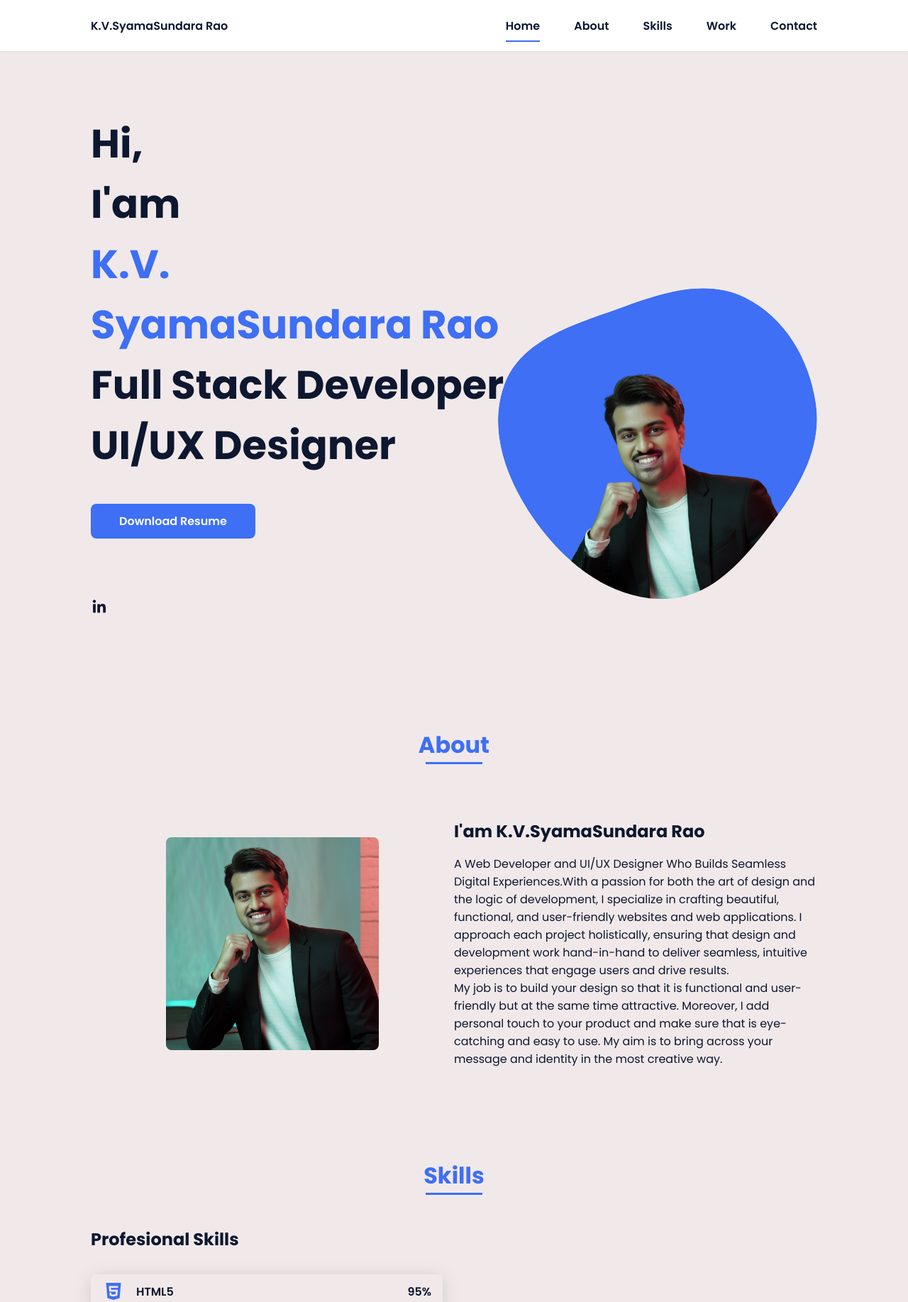
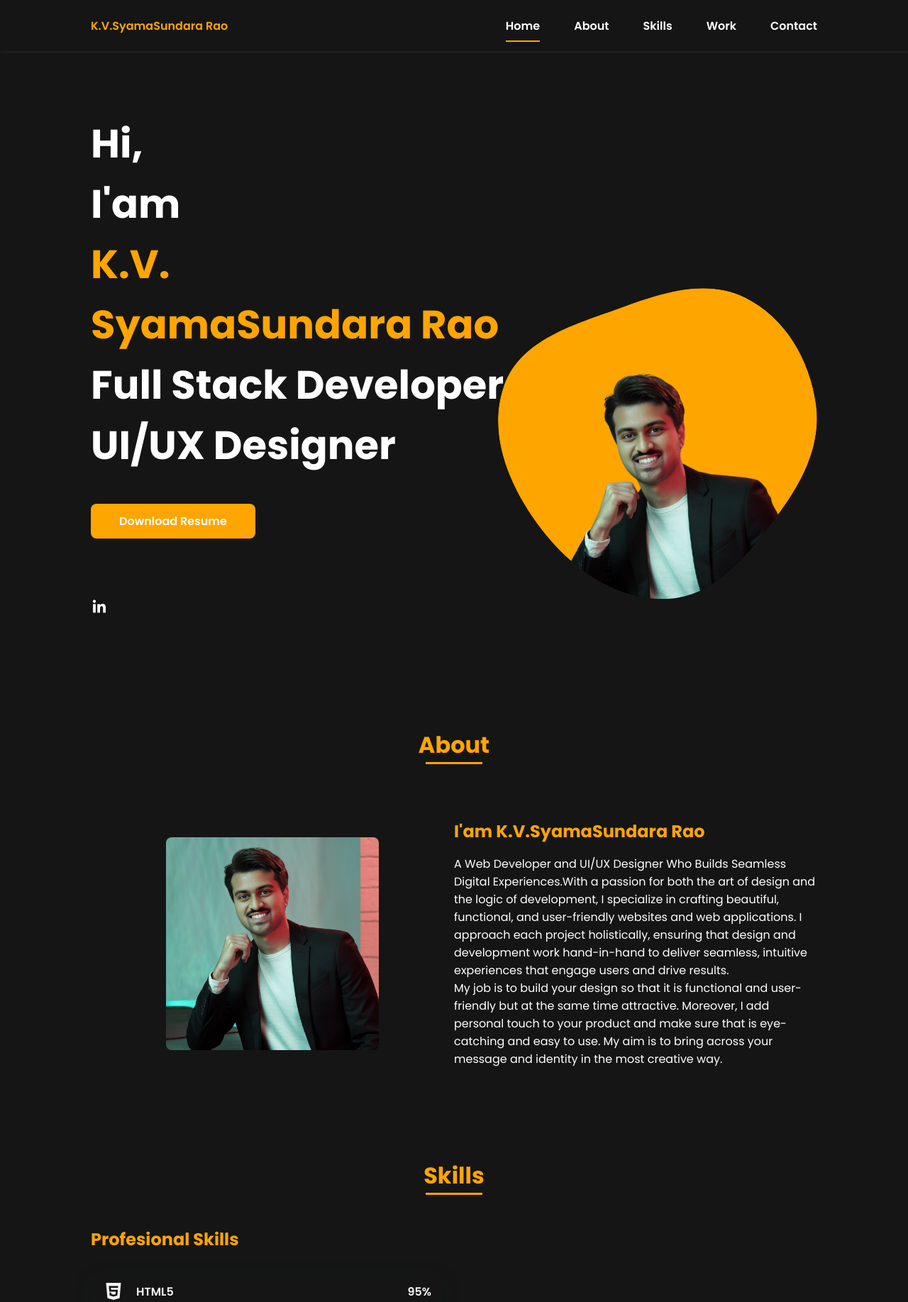
Before and after one commit to SyamSundarKV/portfolio-basic, a plain HTML site: page index.html in a window 1280 px wide. Shown: the top 1835 px of the page at 71% size. Drawn offline with nearby package versions, Linux system fonts and the light colour scheme.

Commit message:
Update styles.css

```diff
--- a/styles.css
+++ b/styles.css
@@ -8,8 +8,8 @@
   /*Purple 260 - Red 355 - Blue 224 - Pink 340*/
   /* HSL color mode */
   --hue-color: 224;
-  --first-color: hsl(var(--hue-color), 89%, 60%);
-  --second-color: hsl(var(--hue-color), 56%, 12%);
+  --first-color: orange;
+  --second-color: white;
   /*===== Fuente y tipografia =====*/
   --body-font: "Poppins", sans-serif;
   --big-font-size: 2rem;
@@ -48,7 +48,7 @@ body {
   font-family: var(--body-font);
   font-size: var(--normal-font-size);
   color: var(--second-color);
-  background-color: #f1e9e9;
+  background-color: #151515;
 }
 
 h1, h2, p {
@@ -75,7 +75,7 @@ img {
 .section-title {
   position: relative;
   font-size: var(--h2-font-size);
-  color: var(--first-color);
+  color: orange;
   margin-top: var(--mb-2);
   margin-bottom: var(--mb-4);
   text-align: center;
@@ -89,7 +89,7 @@ img {
   right: 0;
   margin: auto;
   top: 2rem;
-  background-color: var(--first-color);
+  background-color: orange;
 }
 
 .section {
@@ -111,7 +111,7 @@ img {
   top: 0;
   left: 0;
   z-index: var(--z-fixed);
-  background-color: #fff;
+  background-color: #151515;
   box-shadow: 0 1px 4px rgba(146, 161, 176, 0.15);
 }
 
@@ -131,19 +131,22 @@ img {
     width: 80%;
     height: 100%;
     padding: 2rem;
-    background-color: var(--second-color);
+    background-color: black;
     transition: 0.5s;
   }
 }
 .nav__item {
   margin-bottom: var(--mb-4);
+
 }
 .nav__link {
   position: relative;
-  color: #fff;
+  color: white;
+
 }
 .nav__link:hover {
   position: relative;
+
 }
 .nav__link:hover::after {
   position: absolute;
@@ -152,10 +155,10 @@ img {
   height: 0.18rem;
   left: 0;
   top: 2rem;
-  background-color: var(--first-color);
+  background-color: white;
 }
 .nav__logo {
-  color: var(--second-color);
+  color: orange;
 }
 .nav__toggle {
   color: var(--second-color);
@@ -171,7 +174,7 @@ img {
   height: 0.18rem;
   left: 0;
   top: 2rem;
-  background-color: var(--first-color);
+  background-color: orange;
 }
 
 /*=== Show menu ===*/
@@ -191,9 +194,10 @@ img {
 .home__title {
   font-size: var(--big-font-size);
   margin-bottom: var(--mb-5);
+  color: white;
 }
 .home__title-color {
-  color: var(--first-color);
+  color: orange;
 }
 .home__social {
   display: flex;
@@ -210,11 +214,11 @@ img {
   width: max-content;
   margin-bottom: var(--mb-2);
   font-size: 1.5rem;
-  color: var(--second-color);
+  color: white;
   transition: all 0.3s ease-out
 }
 .home__social-icon:hover {
-  color: var(--first-color);
+  color: orange;
 }
 .home__img {
   position: absolute;
@@ -223,7 +227,7 @@ img {
   width: 260px;
 }
 .home__blob {
-  fill: var(--first-color);
+  fill: orange;
 }
 .home__blob-img {
   width: 400px;
@@ -233,7 +237,7 @@ img {
 /*BUTTONS*/
 .button {
   display: inline-block;
-  background-color: var(--first-color);
+  background-color: orange;
   color: #fff;
   padding: 0.75rem 2.5rem;
   font-weight: var(--font-semi);
@@ -252,6 +256,10 @@ img {
 }
 .about__subtitle {
   margin-bottom: var(--mb-2);
+  color: orange;
+}
+.about__text {
+  color: white;
 }
 .about__img {
   justify-self: center;
@@ -265,9 +273,16 @@ img {
 .skills__container {
   row-gap: 2rem;
   text-align: center;
+  transition: all 0.3s ease-out;
+}
+.skills__container:hover {
+  row-gap: 2rem;
+  text-align: center;
+  transform: scale(1.05);
 }
 .skills__subtitle {
   margin-bottom: var(--mb-2);
+  color: orange;
 }
 .skills__text {
   margin-bottom: var(--mb-4);
@@ -282,17 +297,17 @@ img {
   margin-bottom: var(--mb-4);
   border-radius: 0.5rem;
   box-shadow: 0px 4px 25px rgba(14, 36, 49, 0.15);
-
+  color: orange;
 }
-
 .skills__icon {
   font-size: 2rem;
   margin-right: var(--mb-2);
-  color: var(--first-color);
+  color: whitesmoke;
 }
 .skills__names {
   display: flex;
   align-items: center;
+  color: whitesmoke;
   transition: all 0.3s ease-out;
 }
 .skills__names:hover {
@@ -302,11 +317,14 @@ img {
   position: absolute;
   left: 0;
   bottom: 0;
-  background-color: var(--first-color);
+  background-color: whitesmoke;
   height: 0.25rem;
   border-radius: 0.5rem;
   z-index: var(--z-back);
 
+}
+.skills__percentage {
+  color: whitesmoke;
 }
 
 .skills__html {
@@ -370,7 +388,7 @@ img {
 
 /* ===== FOOTER =====*/
 .footer {
-  background-color: var(--second-color);
+  background-color: #1d1b1b;
   color: #fff;
   text-align: center;
   font-weight: var(--font-semi);
@@ -466,16 +484,21 @@ img {
   .nav__list {
     display: flex;
     padding-top: 0;
+
   }
   .nav__item {
     margin-left: var(--mb-6);
     margin-bottom: 0;
+    color: orange;
   }
   .nav__toggle {
     display: none;
   }
   .nav__link {
-    color: var(--second-color);
+    color: white;
+  }
+  .nav__link:hover {
+    color: orange;
   }
   .home {
     padding: 8rem 0 2rem;
```
